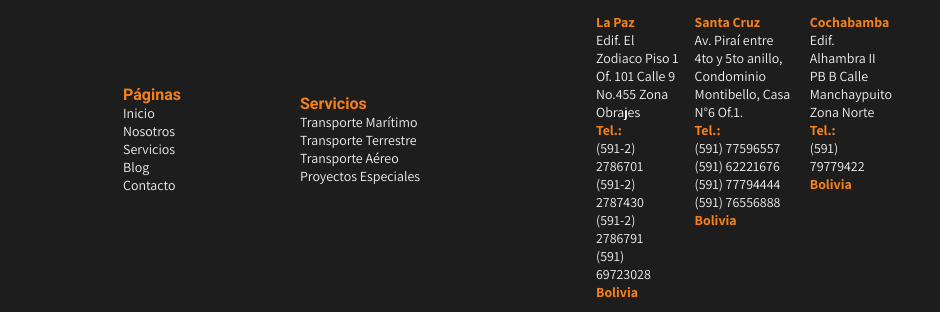
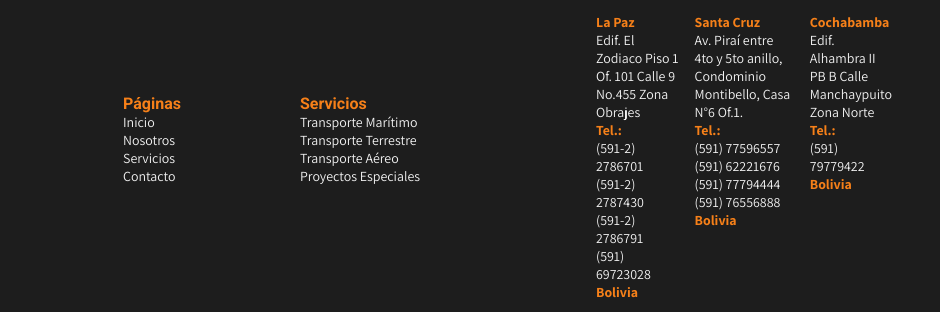
Before and after one commit to asarsu/HTML-CSS-Proyecto_Final_TransGlobal_web, a website built with Vite: page index.html in a window 1280 px wide. Shown: the part 5080-5392 px from the top of the page, 340-1280 px from the left. Built offline with nearby package versions, Linux system fonts and the light colour scheme.

Commit message:
correccion final li blog eliminado de version en español

```diff
--- a/index.html
+++ b/index.html
@@ -377,7 +377,6 @@
             <li><a href="index.html">Inicio</a></li>
             <li><a href="nosotros.html">Nosotros</a></li>
             <li><a href="servicios.html">Servicios</a></li>
-            <li><a href="#">Blog</a></li>
             <li><a href="contacto.html">Contacto</a></li>
           </ul>
         </div>
```
Also changed, not shown: contacto.html (+0 -1 lines), nosotros.html (+0 -1 lines), servicios.html (+0 -1 lines), dist/contacto.html, dist/index.html, dist/nosotros.html, dist/servicios.html.
